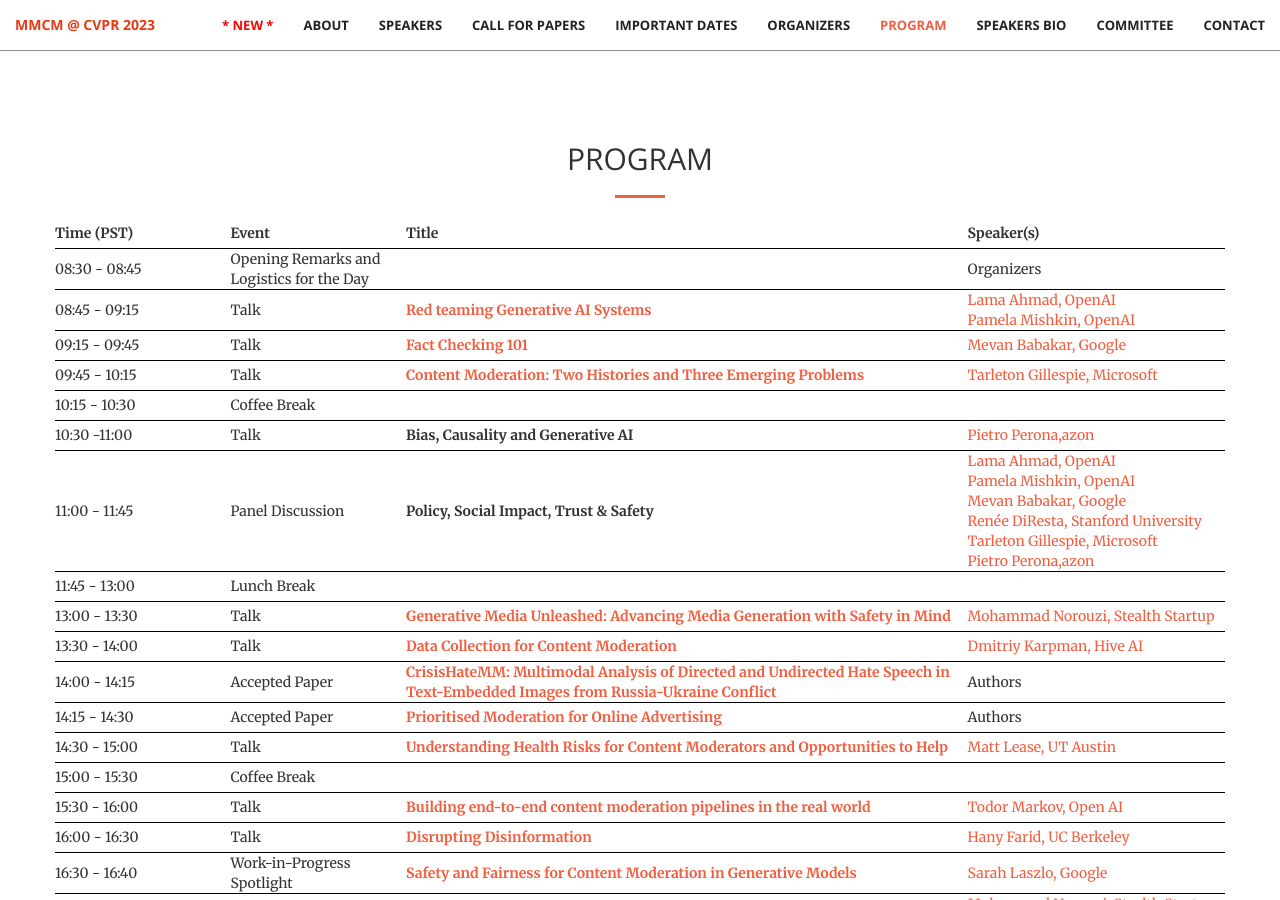
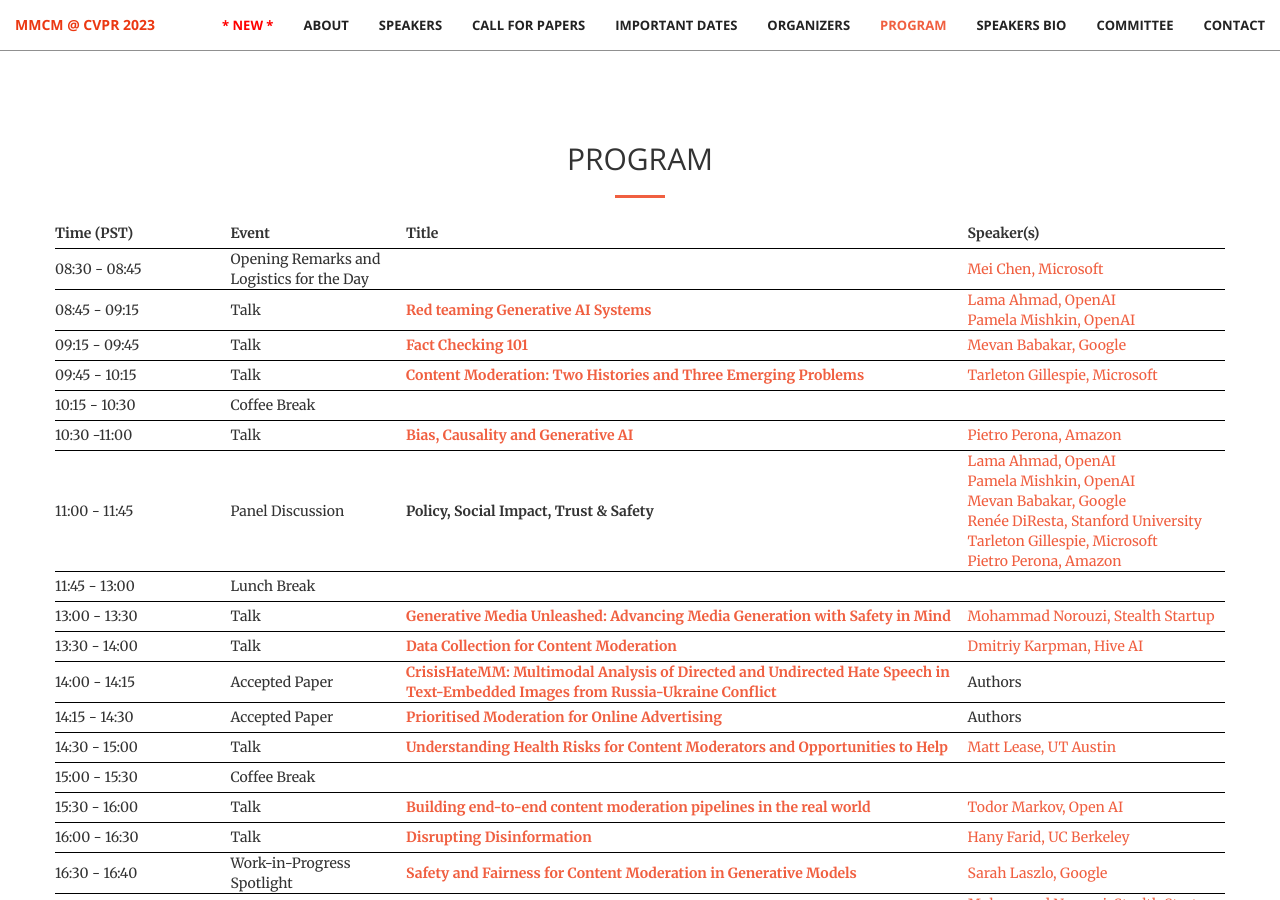
Before and after one commit to multimodal-content-moderation/multimodal-content-moderation.github.io, a Jekyll site: the page built from index.html, in a window 1280 px wide and 900 px high, scrolled down 5190 px. Built offline with Jekyll 4.4.1, drawn with Linux system fonts in a browser that asks for light colours; some of the changed text lies outside the part shown.

Commit message:
update program

```diff
--- a/_includes/program.html
+++ b/_includes/program.html
@@ -22,7 +22,7 @@
                         <td>08:30 - 08:45</td>
                         <td>Opening Remarks and Logistics for the Day</td>
                         <td></td>
-                        <td>Organizers</td>
+                        <td><a class="page-scroll" href="#O1">Mei Chen, Microsoft</a></td>
                     </tr>
                     <tr style="border-bottom: 1px solid black; height: 30px">
                         <td>08:45 - 09:15</td>
@@ -58,9 +58,9 @@
                     <tr style="border-bottom: 1px solid black; height: 30px">
                         <td>10:30 -11:00</td>
                         <td>Talk</td>
-                        <td><b>Bias, Causality and Generative AI</b></td>
+                        <td><b><a class="page-scroll" href="#S11_info">Bias, Causality and Generative AI</a></b></td>
                         <td>
-                            <a class="page-scroll" href="#S11_info">Pietro Perona,azon</a>
+                            <a class="page-scroll" href="#S11_info">Pietro Perona, Amazon</a>
                         </td>
                     </tr>
                     <tr style="border-bottom: 1px solid black; height: 30px">
@@ -73,7 +73,7 @@
                             <a class="page-scroll" href="#S2_info">Mevan Babakar, Google</a><br>
                             <a class="page-scroll" href="#S2_info">Renée DiResta, Stanford University</a><br>
                             <a class="page-scroll" href="#S5_info">Tarleton Gillespie, Microsoft</a><br>
-                            <a class="page-scroll" href="#S11_info">Pietro Perona,azon</a><br>
+                            <a class="page-scroll" href="#S11_info">Pietro Perona, Amazon</a><br>
                         </td>
                     </tr>
                     <tr style="border-bottom: 1px solid black; height: 30px">
@@ -164,9 +164,9 @@
                     </tr>
                     <tr style="border-bottom: 1px solid black; height: 30px">
                         <td>17:25 - 17:30</td>
-                        <td>Closing remarks
+                        <td>Closing Remarks
                         <td> </td>
-                        <td>Organizers</td>
+                        <td><a class="page-scroll" href="#O1">Mei Chen, Microsoft</a></td>
                     </tr>
 
                 </tbody>
```
